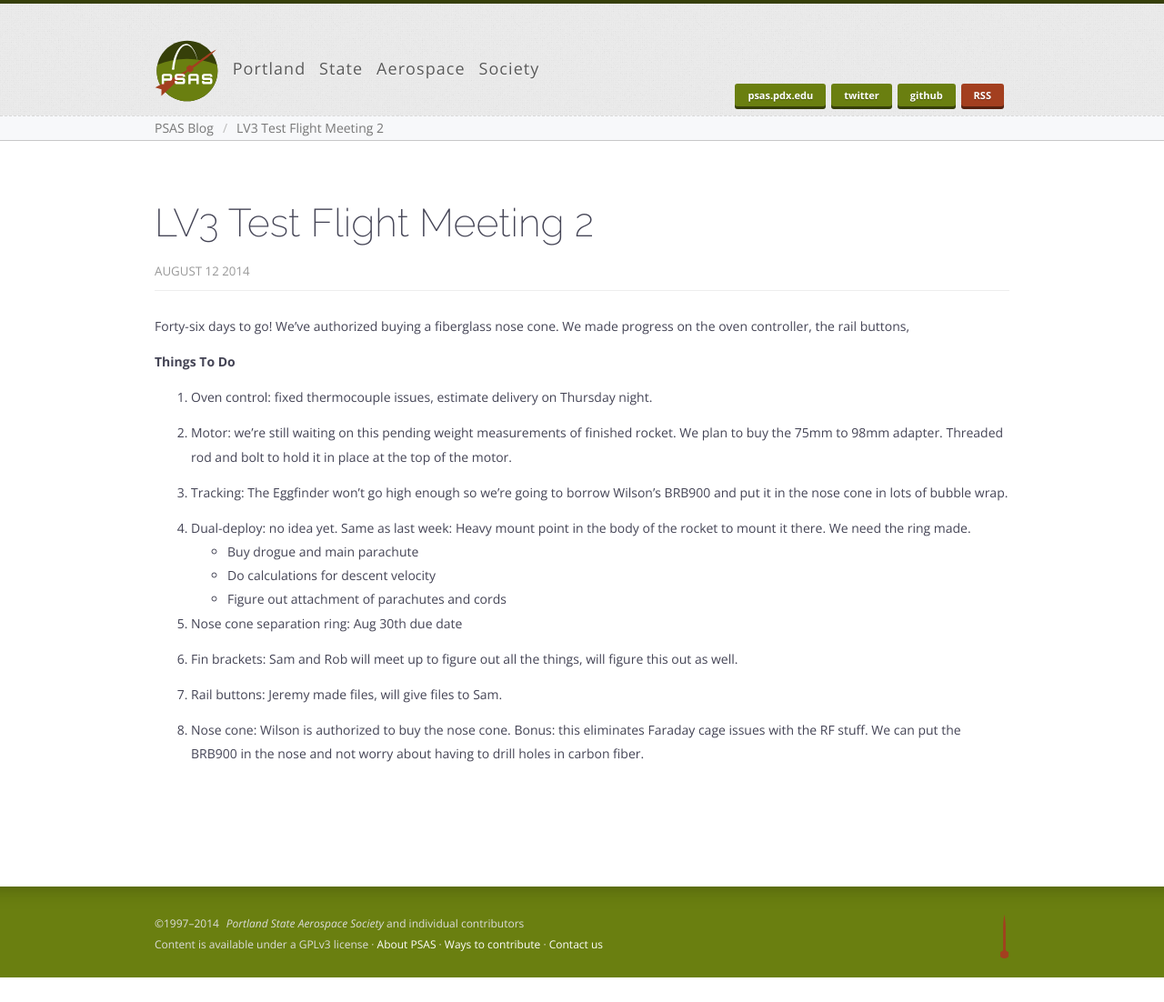
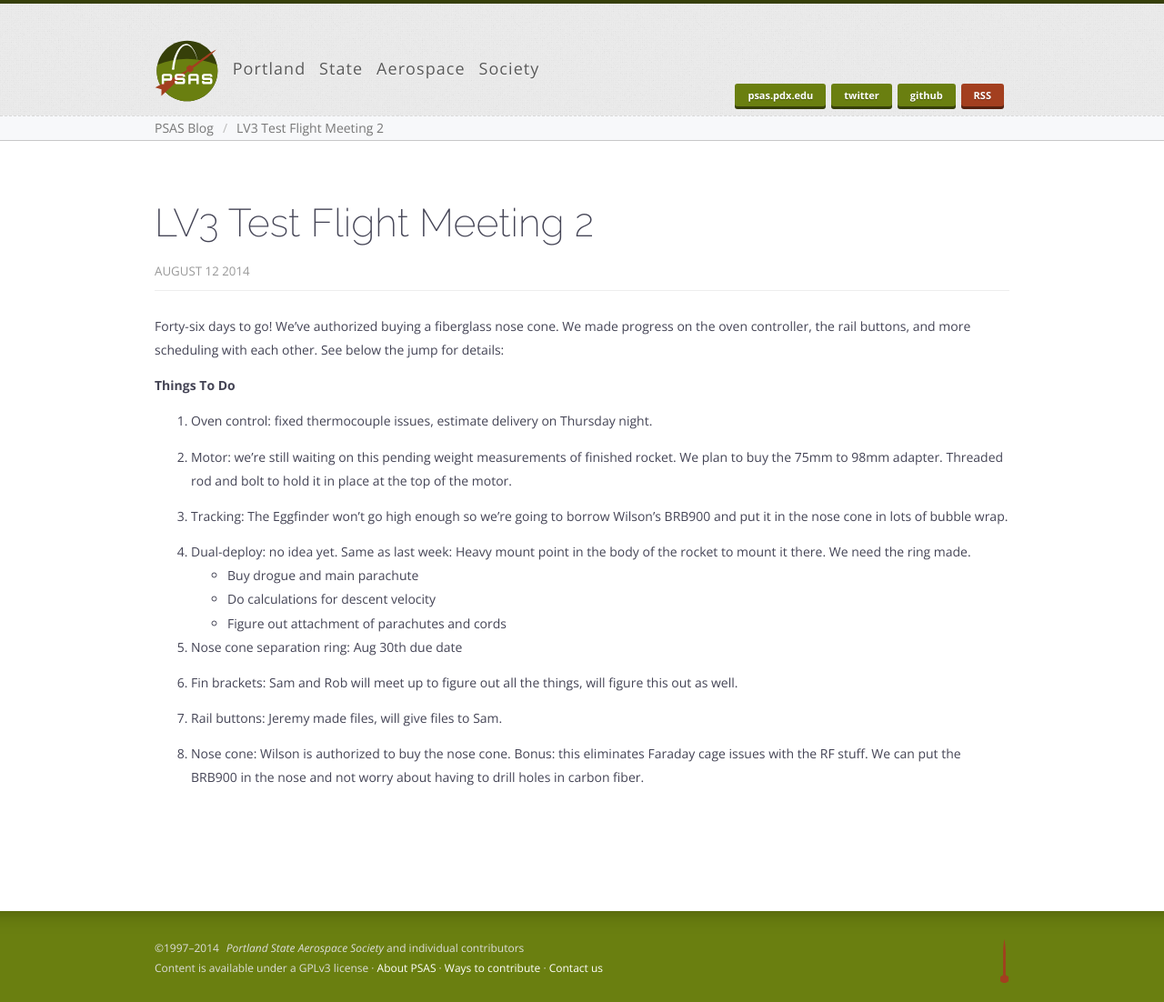
Before and after one commit to psas/blog, a Jekyll site: the page built from lv3/_posts/2014-08-12-carbon-fiber-meeting-2.markdown, in a window 1280 px wide. Shown: the whole page at 91% size. Built offline with Jekyll 4.4.1, drawn with Linux system fonts in a browser that asks for light colours; before the commit the page ends 1075 px from its top, so only the background shows below that.

Commit message:
Forgot spaces to make read more happen.

```diff
--- a/lv3/_posts/2014-08-12-carbon-fiber-meeting-2.markdown
+++ b/lv3/_posts/2014-08-12-carbon-fiber-meeting-2.markdown
@@ -2,7 +2,11 @@
 title: LV3 Test Flight Meeting 2
 ---
 
-Forty-six days to go! We've authorized buying a fiberglass nose cone. We made progress on the oven controller, the rail buttons,
+Forty-six days to go! We've authorized buying a fiberglass nose cone. We made progress on the oven controller, the rail buttons, and more scheduling with each other. See below the jump for details:
+
+
+
+
 
 **Things To Do**
 
```
